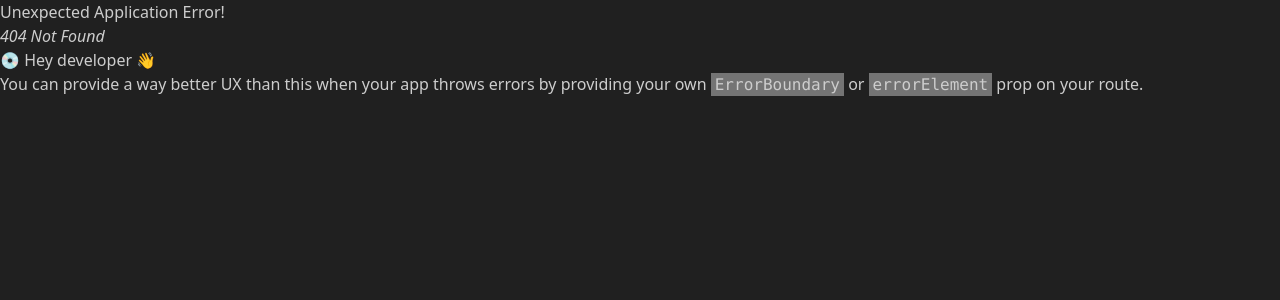
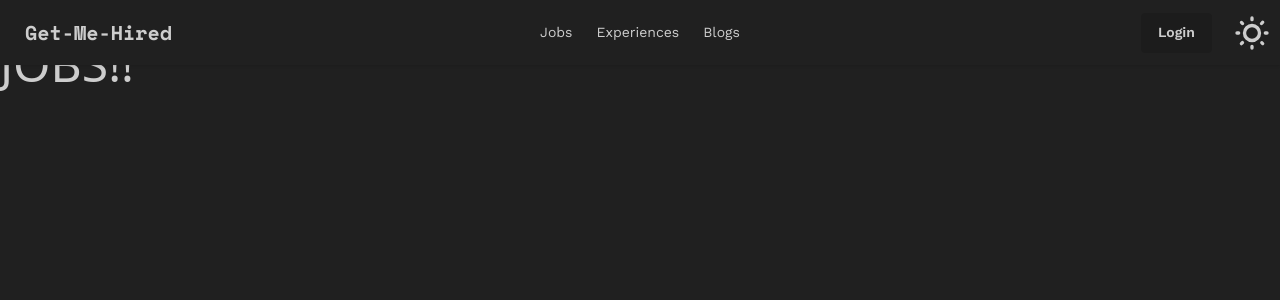
Before and after one commit to TheSushantKumbhar/get_me_hired, a React (Vite) app in the folder frontend/: page /job in a window 1280 px wide. Before the commit this address had no page. Shown: the top 300 px of the page. Built offline with nearby package versions, Linux system fonts and the light colour scheme.

Commit message:
added theme controller (using context) + created job.jsx

```diff
--- a/frontend/src/App.jsx
+++ b/frontend/src/App.jsx
@@ -2,17 +2,26 @@
 import InterviewRoom from "./pages/InterviewRoom.jsx";
 import LandingPage from "./pages/LandingPage.jsx";
 import Layout from "./Layout.jsx";
+import Jobs from "./pages/Jobs.jsx";
+import { ThemeProvider } from "./contexts/ThemeContext.jsx";
 
 const router = createBrowserRouter([
   {
     element: <Layout />,
-    children: [{ path: "/", element: <LandingPage /> }],
+    children: [
+      { path: "/", element: <LandingPage /> },
+      { path: "/job", element: <Jobs /> },
+    ],
   },
   { path: "/interview", element: <InterviewRoom /> },
 ]);
 
 function App() {
-  return <RouterProvider router={router} />;
+  return (
+    <ThemeProvider>
+      <RouterProvider router={router} />
+    </ThemeProvider>
+  );
 }
 
 export default App;
--- a/frontend/src/Layout.jsx
+++ b/frontend/src/Layout.jsx
@@ -5,7 +5,7 @@
   return (
     <>
       <Navbar />
-      <main>
+      <main className="w-dvw pt-[5vh]">
         <Outlet />
       </main>
     </>
--- a/frontend/src/components/General/Navbar.jsx
+++ b/frontend/src/components/General/Navbar.jsx
@@ -1,6 +1,10 @@
+import { useNavigate } from "react-router-dom";
 import LoginModal from "../Login/LoginModal";
+import ThemeController from "./ThemeController";
 
 function Navbar() {
+  const navigate = useNavigate();
+
   return (
     <div className="navbar fixed bg-base-100 shadow-sm">
       <div className="navbar-start">
@@ -45,12 +49,17 @@
             </li>
           </ul>
         </div>
-        <a className="btn btn-ghost text-xl font-space-mono">Get-Me-Hired</a>
+        <a
+          className="btn btn-ghost text-xl font-space-mono"
+          onClick={() => navigate("/")}
+        >
+          Get-Me-Hired
+        </a>
       </div>
       <div className="navbar-center hidden lg:flex">
         <ul className="menu menu-horizontal px-1 font-work-sans">
           <li>
-            <a>Jobs</a>
+            <a onClick={() => navigate("/job")}>Jobs</a>
           </li>
           <li>
             <a>Experiences</a>
@@ -62,6 +71,7 @@
       </div>
       <div className="navbar-end font-work-sans">
         <LoginModal />
+        <ThemeController />
       </div>
     </div>
   );
--- /dev/null
+++ b/frontend/src/components/General/ThemeController.jsx
@@ -0,0 +1,38 @@
+import { useTheme, useToggleTheme } from "../../contexts/ThemeContext";
+
+function ThemeController() {
+  const darkTheme = useTheme();
+  const toggleTheme = useToggleTheme();
+
+  return (
+    <label className="swap swap-rotate ml-5">
+      {/* this hidden checkbox controls the state */}
+      <input
+        type="checkbox"
+        className="theme-controller"
+        value={darkTheme === true ? "acid" : "business"}
+        onClick={toggleTheme}
+      />
+
+      {/* sun icon */}
+      <svg
+        className="swap-off h-10 w-10 fill-current"
+        xmlns="http://www.w3.org/2000/svg"
+        viewBox="0 0 24 24"
+      >
+        <path d="M5.64,17l-.71.71a1,1,0,0,0,0,1.41,1,1,0,0,0,1.41,0l.71-.71A1,1,0,0,0,5.64,17ZM5,12a1,1,0,0,0-1-1H3a1,1,0,0,0,0,2H4A1,1,0,0,0,5,12Zm7-7a1,1,0,0,0,1-1V3a1,1,0,0,0-2,0V4A1,1,0,0,0,12,5ZM5.64,7.05a1,1,0,0,0,.7.29,1,1,0,0,0,.71-.29,1,1,0,0,0,0-1.41l-.71-.71A1,1,0,0,0,4.93,6.34Zm12,.29a1,1,0,0,0,.7-.29l.71-.71a1,1,0,1,0-1.41-1.41L17,5.64a1,1,0,0,0,0,1.41A1,1,0,0,0,17.66,7.34ZM21,11H20a1,1,0,0,0,0,2h1a1,1,0,0,0,0-2Zm-9,8a1,1,0,0,0-1,1v1a1,1,0,0,0,2,0V20A1,1,0,0,0,12,19ZM18.36,17A1,1,0,0,0,17,18.36l.71.71a1,1,0,0,0,1.41,0,1,1,0,0,0,0-1.41ZM12,6.5A5.5,5.5,0,1,0,17.5,12,5.51,5.51,0,0,0,12,6.5Zm0,9A3.5,3.5,0,1,1,15.5,12,3.5,3.5,0,0,1,12,15.5Z" />
+      </svg>
+
+      {/* moon icon */}
+      <svg
+        className="swap-on h-10 w-10 fill-current"
+        xmlns="http://www.w3.org/2000/svg"
+        viewBox="0 0 24 24"
+      >
+        <path d="M21.64,13a1,1,0,0,0-1.05-.14,8.05,8.05,0,0,1-3.37.73A8.15,8.15,0,0,1,9.08,5.49a8.59,8.59,0,0,1,.25-2A1,1,0,0,0,8,2.36,10.14,10.14,0,1,0,22,14.05,1,1,0,0,0,21.64,13Zm-9.5,6.69A8.14,8.14,0,0,1,7.08,5.22v.27A10.15,10.15,0,0,0,17.22,15.63a9.79,9.79,0,0,0,2.1-.22A8.11,8.11,0,0,1,12.14,19.73Z" />
+      </svg>
+    </label>
+  );
+}
+
+export default ThemeController;
--- /dev/null
+++ b/frontend/src/contexts/ThemeContext.jsx
@@ -0,0 +1,27 @@
+import React, { useState, useContext } from "react";
+
+const ThemeContext = React.createContext();
+const ThemeUpdateContext = React.createContext();
+
+export function useTheme() {
+  return useContext(ThemeContext);
+}
+
+export function useToggleTheme() {
+  return useContext(ThemeUpdateContext);
+}
+
+export function ThemeProvider({ children }) {
+  const [darkTheme, setDarkTheme] = useState(false);
+
+  const toggleTheme = () => {
+    setDarkTheme((prev) => !prev);
+    console.log(darkTheme);
+  };
+
+  return (
+    <ThemeContext.Provider value={darkTheme}>
+      <ThemeUpdateContext value={toggleTheme}>{children}</ThemeUpdateContext>
+    </ThemeContext.Provider>
+  );
+}
--- /dev/null
+++ b/frontend/src/pages/Jobs.jsx
@@ -0,0 +1,5 @@
+function Jobs() {
+  return <h1 className="text-5xl">JOBS!!</h1>;
+}
+
+export default Jobs;
--- a/frontend/src/pages/LandingPage.jsx
+++ b/frontend/src/pages/LandingPage.jsx
@@ -1,16 +1,22 @@
 import { ArrowRight } from "lucide-react";
+import { useNavigate } from "react-router-dom";
 
 function LandingPage() {
+  const navigate = useNavigate();
+
   return (
-    <div className="hero bg-base-200 min-h-screen font-work-sans">
+    <div className="hero bg-base-200 min-h-[95vh] font-work-sans">
       <div className="hero-content text-center">
         <div className="max-w-md">
-          <h1 className="text-5xl font-bold font-space-mono">Get-Me-Hired</h1>
+          <h1 className="text-6xl font-bold font-space-mono">Get Me Hired</h1>
           <p className="py-6">
             Get ready for your next interview with guided practice sessions and
             practical insights to help you improve.
           </p>
-          <button className="btn btn-primary">
+          <button
+            className="btn btn-primary italic"
+            onClick={() => navigate("/job")}
+          >
             Browse Jobs <ArrowRight />{" "}
           </button>
         </div>
```
